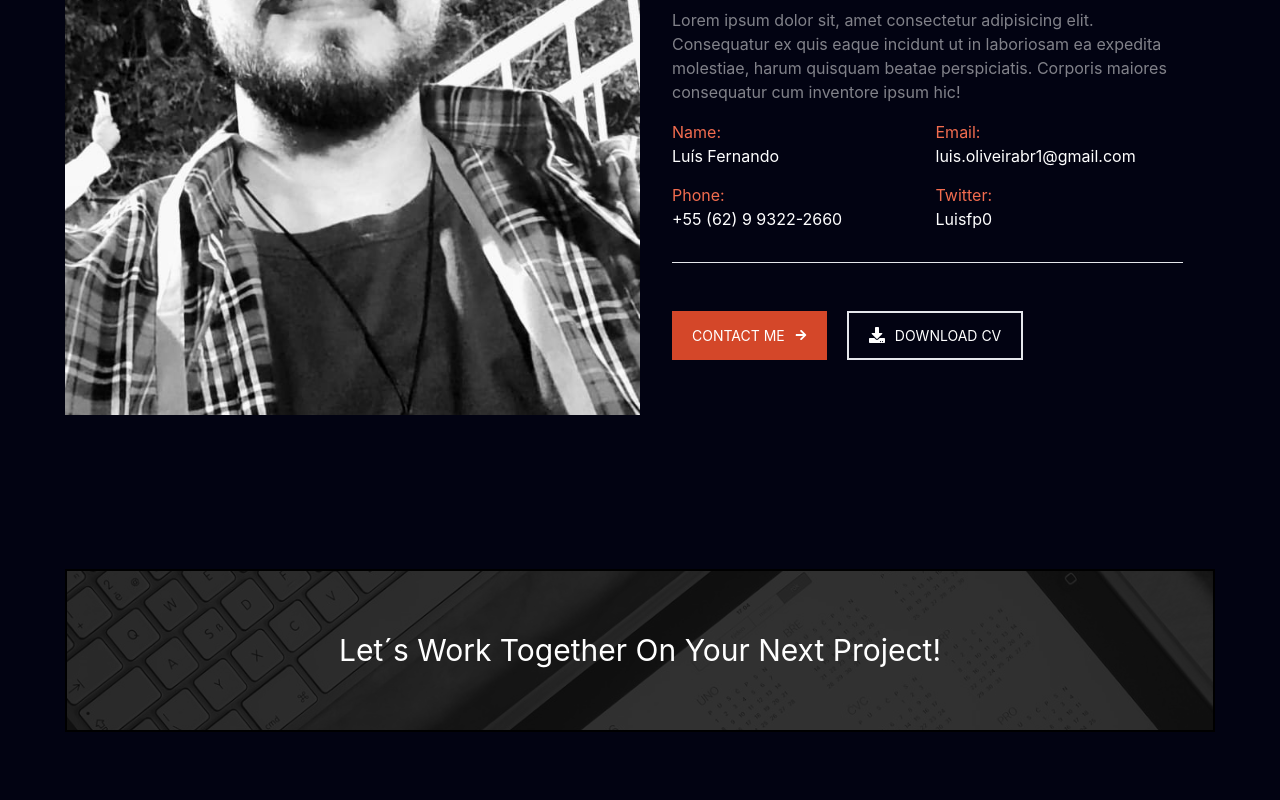
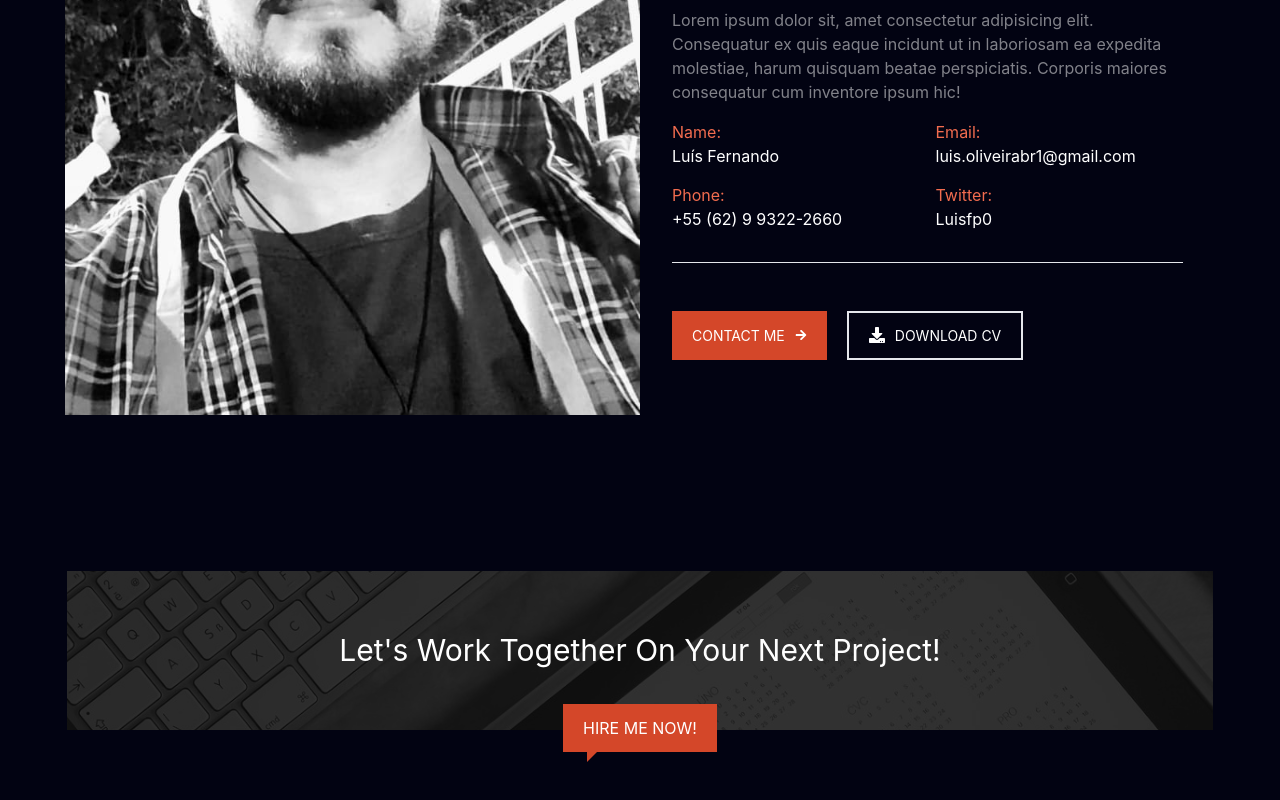
Before and after one commit to Luisfp0/my-new-website, a React (Create React App) app: page / in a window 1280 px wide. Shown: the part 1130-1930 px from the top of the page. Built offline with nearby package versions, Linux system fonts and the light colour scheme.

Commit message:
feat: hireMe

```diff
--- a/src/components/HireMe.tsx
+++ b/src/components/HireMe.tsx
@@ -9,12 +9,16 @@ function HireMe() {
   return (
     <div
       style={backgroundStyle}
-      className="max-w-[1150px] mx-auto justify-center items-center w-full h-[163px]"
+      className="max-w-[1150px] mx-auto justify-center items-center w-full h-[163px] relative"
     >
-      <div className="w-full h-full flex items-center justify-center bg-black bg-opacity-80 border-2 border-black">
+      <div className="w-full h-full flex-col flex items-center justify-center bg-black bg-opacity-80 border-2 border-custom-gray relative">
         <h3 className="text-[30px] text-white my-[16px]">
-          Let´s Work Together On Your Next Project!
+          Let's Work Together On Your Next Project!
         </h3>
+        <a className="text-white bg-custom-orange py-[12px] px-[20px] absolute -bottom-[22px]">
+          HIRE ME NOW!
+        </a>
+        <div className="absolute -bottom-[32px] left-[520px] w-0 h-0 border-solid border-custom-orange border-b-[10px] border-l-[10px] border-l-transparent transform rotate-180"></div>
       </div>
     </div>
   );
```
